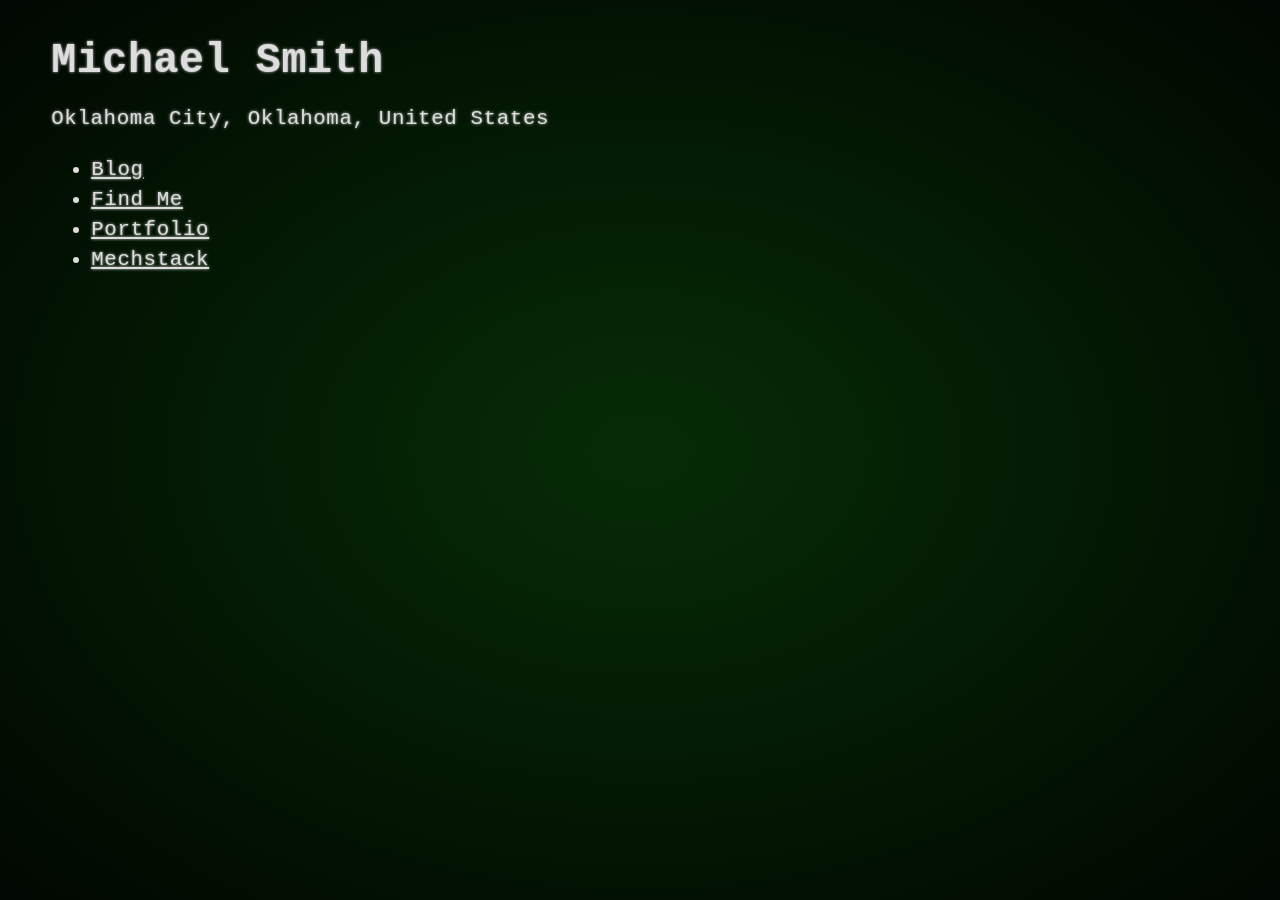
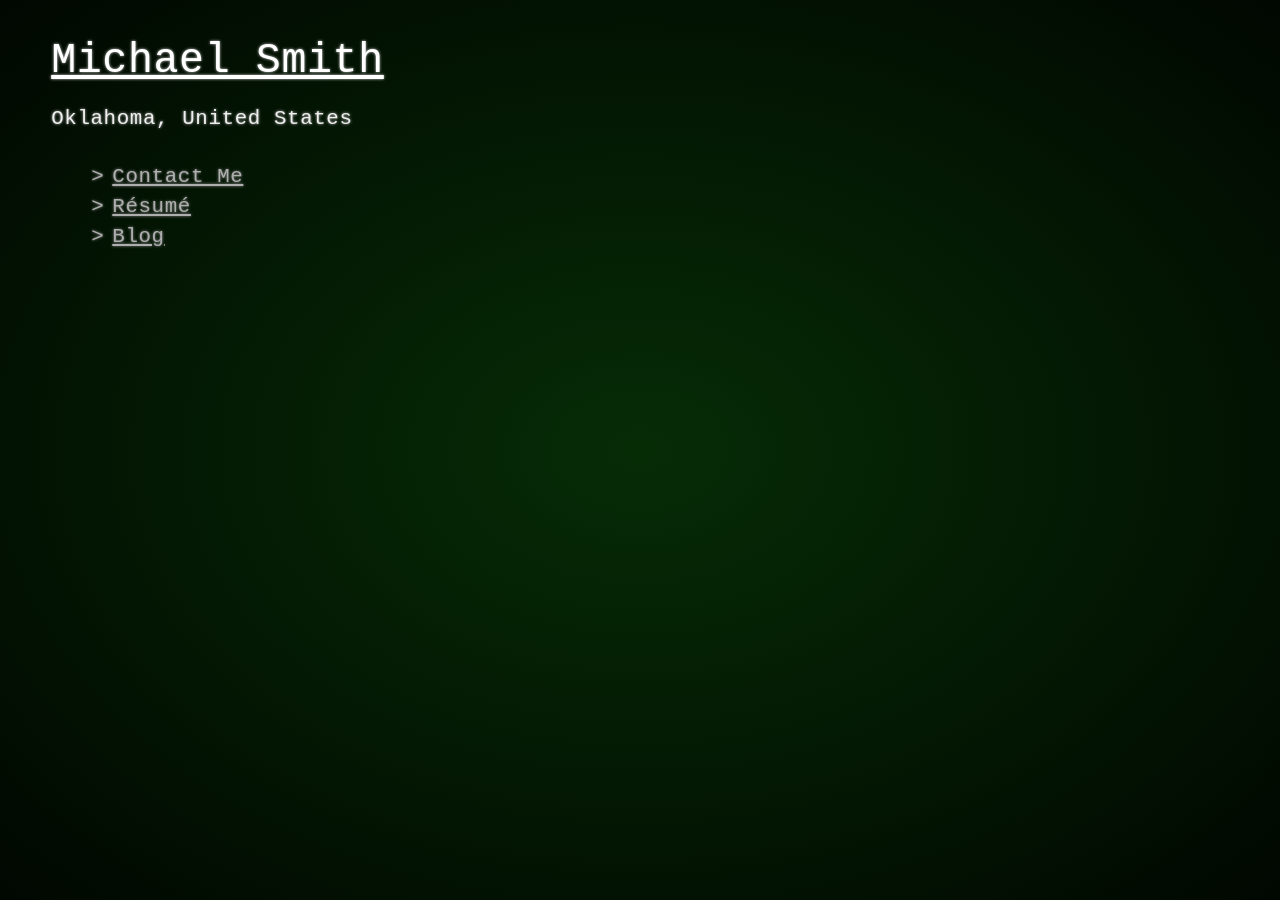
Before and after one commit to smwa/smwa.github.io, a Jekyll site: the page built from index.html, in a window 1280 px wide. Built offline with Jekyll 4.4.1, drawn with Linux system fonts in a browser that asks for light colours.

Commit message:
Clean up

```diff
--- a/_layouts/default.html
+++ b/_layouts/default.html
@@ -36,63 +36,13 @@
     <div class="console gyro-transform">
       {{ content }}
     </div>
+    <script src="{{ '/assets/js/gyro.js' | relative_url }}"></script>
     <script>
-      if ('serviceWorker' in navigator) {
-        navigator.serviceWorker.register("{{ 'service-worker.js' | relative_url }}");
-      }
-
-      const DEGRADATION_RATE = 20;
-      const ROLL_MULTIPLIER = 0.25;
-      const ROTATION_TO_TRANSLATION = 0.65; // degrees over pixels
-
-      // In degrees
-      const rotation = {
-        yaw: 0,
-        pitch: 0,
-        roll: 0,
-      }
-      let last_degradation_timestamp = null;
-      let last_motion_timestamp = null;
-
-      const degrade = (timestamp) => {
-        window.requestAnimationFrame(degrade);
-        if (last_degradation_timestamp === null) {
-          last_degradation_timestamp = timestamp;
-          return;
+      {% if jekyll.environment != "development" %}
+        if ('serviceWorker' in navigator) {
+          navigator.serviceWorker.register("{{ 'service-worker.js' | relative_url }}");
         }
-        const element = document.getElementsByClassName('gyro-transform').item(0);
-        element.style.transform = `rotate(${rotation.roll * ROLL_MULTIPLIER}deg) translate(${rotation.yaw / ROTATION_TO_TRANSLATION}px, ${rotation.pitch / ROTATION_TO_TRANSLATION}px)`;
-
-        const time_passed = (timestamp - last_degradation_timestamp) / 1000;
-        last_degradation_timestamp = timestamp;
-
-        const percentage_adjustment = 1/(Math.pow(1 + DEGRADATION_RATE, time_passed));
-        rotation.yaw *= percentage_adjustment;
-        rotation.pitch *= percentage_adjustment;
-        rotation.roll *= percentage_adjustment;
-      };
-      window.requestAnimationFrame(degrade);
-
-      addEventListener('devicemotion', (event) => {
-        if (last_motion_timestamp === null) {
-          last_motion_timestamp = performance.now();
-          return;
-        }
-        const timestamp = performance.now();
-        let time_passed = (timestamp - last_degradation_timestamp) / 1000;
-        time_passed = Math.min(0.05, time_passed);
-        last_motion_timestamp = timestamp;
-
-        if (event.rotationRate.alpha !== null) {
-          rotation.pitch += event.rotationRate.alpha * time_passed;
-        }
-        if (event.rotationRate.beta !== null) {
-          rotation.yaw += event.rotationRate.beta * time_passed;
-        }
-        if (event.rotationRate.gamma !== null) {
-          // rotation.roll += event.rotationRate.gamma * time_passed;
-        }
-      });
+      {% endif %}
     </script>
   </body>
 </html>
--- a/assets/css/index.css
+++ b/assets/css/index.css
@@ -26,13 +26,51 @@
 }
 
 .console {
-    text-shadow: 0 0 3px #C8C8C8;
+    text-shadow: 0 0 3px #888888;
     font: 1.3rem Inconsolata, monospace;
-    color: #dddddd;
+    color: #aeaeae;
     word-wrap: break-word;
-    word-break: break-all;
+    /* word-break: break-all; */
     letter-spacing: 0.03em;
     line-height: 1.45em;
+}
+
+.console h1 {
+  font-weight: 500;
+  color: #ffffff;
+  text-shadow: 0 0 3px #ccc;
+  text-decoration: underline;
+}
+
+.console h2 {
+  font-weight: 500;
+  color: #ffffff;
+  text-shadow: 0 0 3px #ccc;
+  text-decoration: underline;
+}
+
+.console h3 {
+  font-weight: 500;
+  color: #eeeeee;
+  text-shadow: 0 0 3px #bbb;
+}
+
+.console h4 {
+  font-weight: 500;
+  color: #eeeeee;
+  text-shadow: 0 0 3px #bbb;
+}
+
+.console h5 {
+  font-weight: 500;
+  color: #dddddd;
+  text-shadow: 0 0 3px #aaa;
+}
+
+.console h6 {
+  font-weight: 500;
+  color: #dddddd;
+  text-shadow: 0 0 3px #aaa;
 }
 
 .console-input {
@@ -57,6 +95,15 @@
     text-shadow: 0 0 3px #373737;
 }
 
+.console ul {
+  list-style-type: none;
+}
+
+.console ul > li::before {
+  content: '>';
+  padding-right: 0.5rem;
+}
+
 @keyframes blinker {
     0% {
         visibility: hidden;
@@ -71,6 +118,10 @@
 
 .contact {
     padding-bottom: 15px;
+}
+
+.contact .small {
+  font-size: 0.85rem;
 }
 
 .contact img {
--- /dev/null
+++ b/assets/js/gyro.js
@@ -0,0 +1,52 @@
+const DEGRADATION_RATE = 20;
+const ROLL_MULTIPLIER = 0.25;
+const ROTATION_TO_TRANSLATION = 0.65; // degrees over pixels
+
+// In degrees
+const rotation = {
+  yaw: 0,
+  pitch: 0,
+  roll: 0,
+}
+let last_degradation_timestamp = null;
+let last_motion_timestamp = null;
+
+const degrade = (timestamp) => {
+  window.requestAnimationFrame(degrade);
+  if (last_degradation_timestamp === null) {
+    last_degradation_timestamp = timestamp;
+    return;
+  }
+  const element = document.getElementsByClassName('gyro-transform').item(0);
+  element.style.transform = `rotate(${rotation.roll * ROLL_MULTIPLIER}deg) translate(${rotation.yaw / ROTATION_TO_TRANSLATION}px, ${rotation.pitch / ROTATION_TO_TRANSLATION}px)`;
+
+  const time_passed = (timestamp - last_degradation_timestamp) / 1000;
+  last_degradation_timestamp = timestamp;
+
+  const percentage_adjustment = 1/(Math.pow(1 + DEGRADATION_RATE, time_passed));
+  rotation.yaw *= percentage_adjustment;
+  rotation.pitch *= percentage_adjustment;
+  rotation.roll *= percentage_adjustment;
+};
+window.requestAnimationFrame(degrade);
+
+addEventListener('devicemotion', (event) => {
+  if (last_motion_timestamp === null) {
+    last_motion_timestamp = performance.now();
+    return;
+  }
+  const timestamp = performance.now();
+  let time_passed = (timestamp - last_degradation_timestamp) / 1000;
+  time_passed = Math.min(0.05, time_passed);
+  last_motion_timestamp = timestamp;
+
+  if (event.rotationRate.alpha !== null) {
+    rotation.pitch += event.rotationRate.alpha * time_passed;
+  }
+  if (event.rotationRate.beta !== null) {
+    rotation.yaw += event.rotationRate.beta * time_passed;
+  }
+  if (event.rotationRate.gamma !== null) {
+    // rotation.roll += event.rotationRate.gamma * time_passed;
+  }
+});
--- a/find_me.html
+++ b/contact_me.html
@@ -1,10 +1,10 @@
 ---
 layout: default_child
-title: Find Me
+title: Contact Me
 ---
-<h2>Find Me</h2>
+<h2>Contact Me</h2>
 
-<div class="contact">📧 <a href="mailto:michael.smith.ok@gmail.com" target="_blank">michael.smith.ok@gmail.com</a></div>
+<div class="contact"><small>📧</small> <a href="mailto:michael.smith.ok@gmail.com" target="_blank">michael.smith.ok@gmail.com</a></div>
 <div class="contact"><img src="{{ site.baseurl }}/assets/icons/GitHub-Mark-Light-32px.png"> <a href="https://github.com/smwa/"
         target="_blank">github.com/smwa</a></div>
 <div class="contact"><img src="{{ site.baseurl }}/assets/icons/facebook_32.png"> <a href="https://www.facebook.com/michael.w.smith.ok/"
--- a/index.html
+++ b/index.html
@@ -4,11 +4,10 @@ layout: default
 ---
 <h1>Michael Smith</h1>
 
-<p>Oklahoma City, Oklahoma, United States</p>
+<h4>Oklahoma, United States</h4>
 
 <ul>
-    <li><a href="{{ site.baseurl }}/blog.html">Blog</a></li>
-    <li><a href="{{ site.baseurl }}/find_me.html">Find Me</a></li>
-    <li><a href="{{ site.baseurl }}/portfolio.html">Portfolio</a></li>
-    <li><a href="https://mechstack.dev/">Mechstack</a></li>
+  <li><a href="{{ site.baseurl }}/contact_me.html">Contact Me</a></li>
+  <li><a href="{{ site.baseurl }}/resume.html">Résumé</a></li>
+  <li><a href="{{ site.baseurl }}/blog.html">Blog</a></li>
 </ul>
```
Also changed, not shown: portfolio.html (deleted, +0 -133 lines), resume.html (added, +136 -0 lines).
